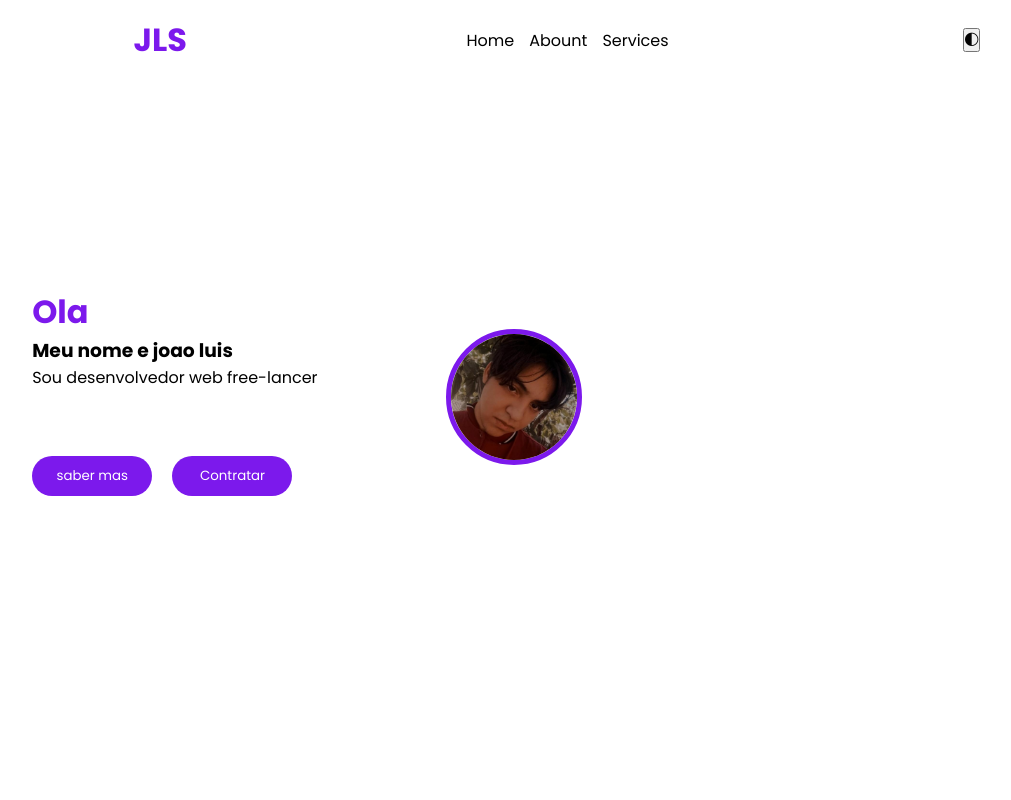
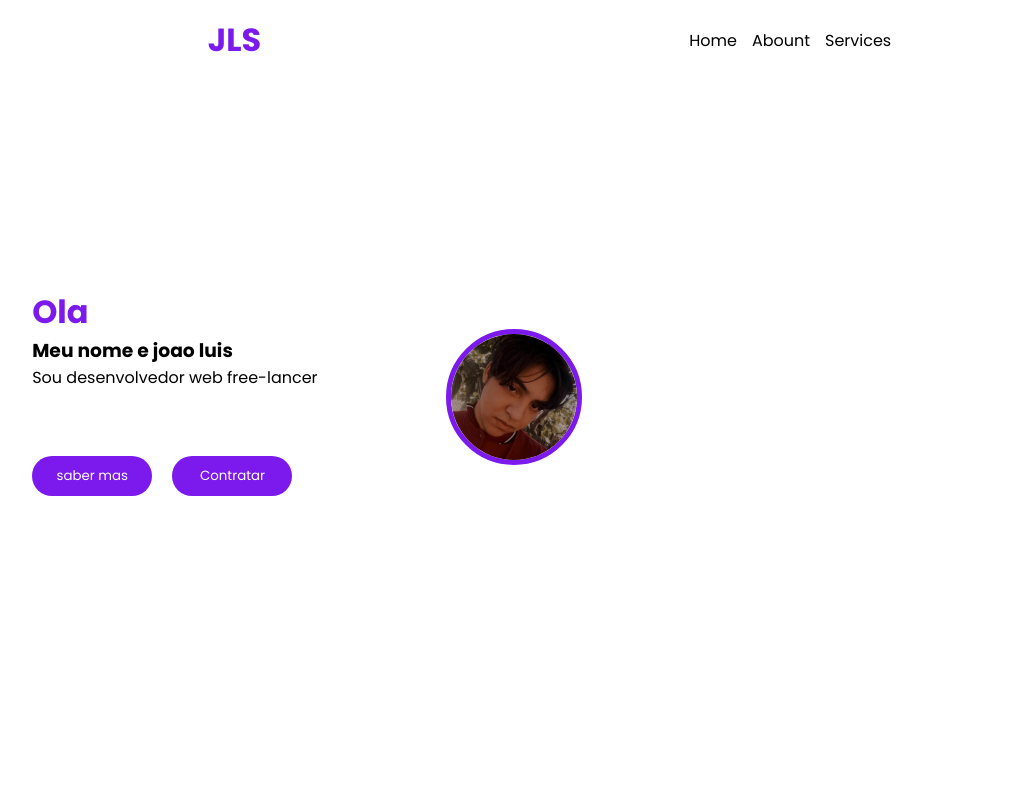
Before and after one commit to Joaoluisribeir/Joaoluisdev, a plain HTML site: page index.html in a window 1280 px wide. Shown: the top 800 px of the page, without its empty margins (83-1094 px from the left). Drawn offline with nearby package versions, Linux system fonts and the light colour scheme.

Commit message:
Update index.html

```diff
--- a/index.html
+++ b/index.html
@@ -27,7 +27,6 @@
         </li>
         <li>
       </ul>
-      <button onclick="md()"id="btn"><i class="bi bi-circle-half"></i></button>
       <div class="hamburger"id="hamburger">
         <span class="bar"></span>
         <span class="bar"></span>
```
